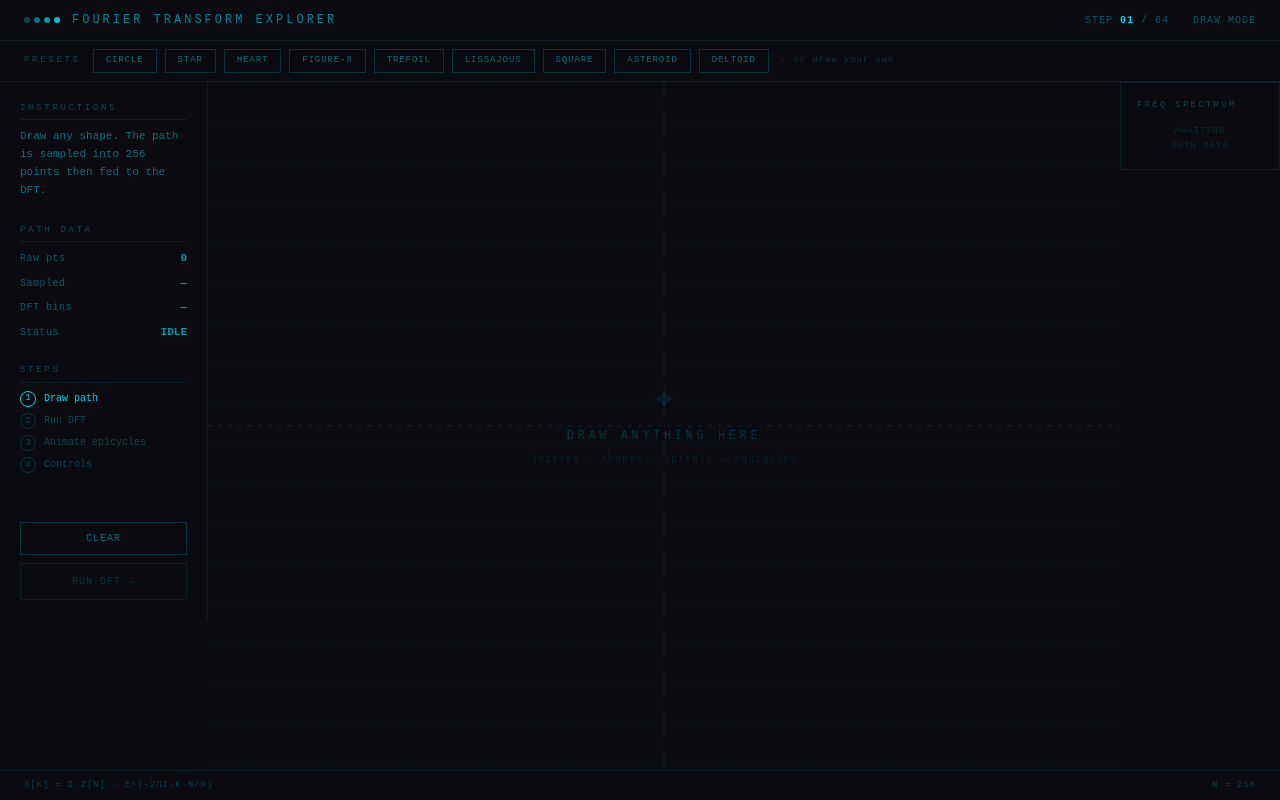
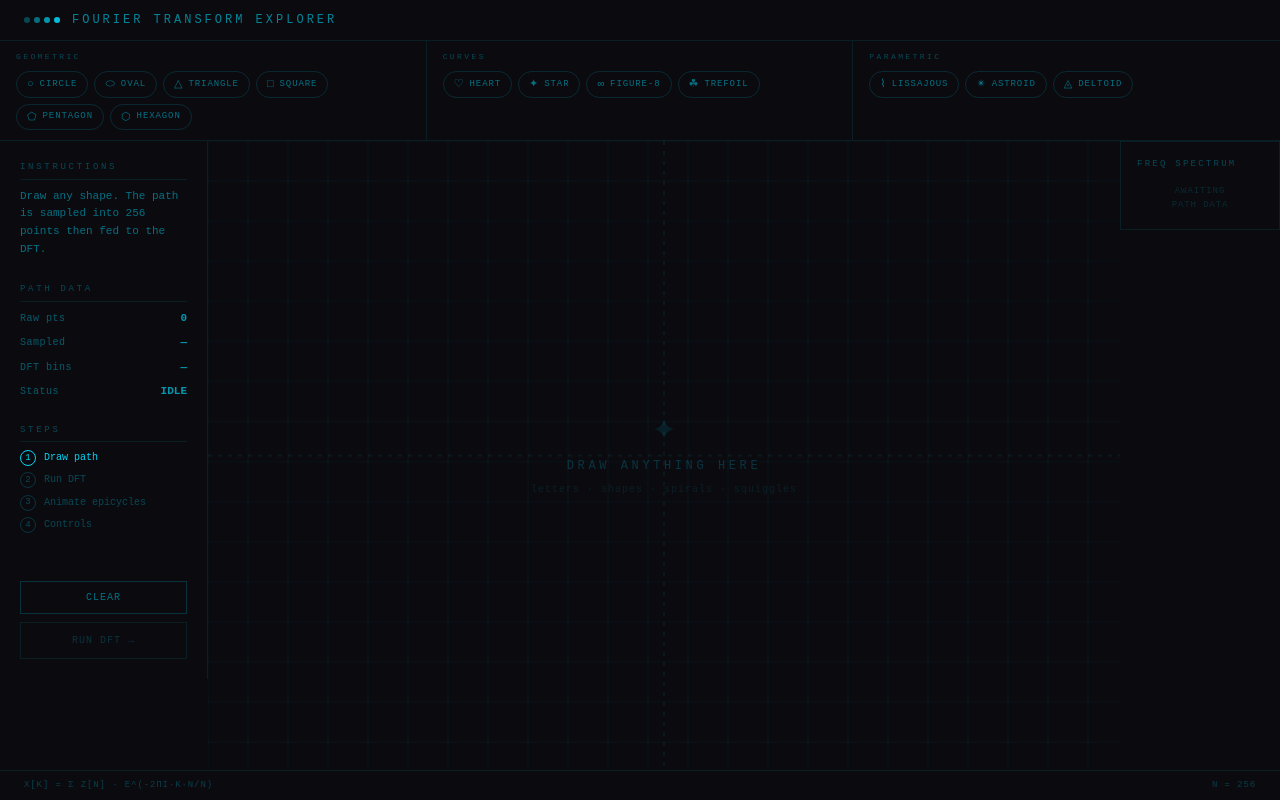
Before and after one commit to Jacob-Dawson/fourier-explorer, a React (Vite) app: page / in a window 1280 px wide. Built offline with nearby package versions, Linux system fonts and the light colour scheme.

Commit message:
added more presets and changed the presetbar

```diff
--- a/src/App.tsx
+++ b/src/App.tsx
@@ -83,16 +83,6 @@ export default function App() {
     setPhase("draw");
   }
 
-  const stepNumber =
-    phase === "animate" ? "04" :
-    phase === "dft" ? "03" :
-    phase === "ready" ? "02" : "01";
-
-  const stepLabel =
-    phase === "animate" ? "Controls" :
-    phase === "dft" ? "Animating" :
-    phase === "ready" ? "DFT Ready" : "Draw Mode";
-
   return (
     <div
       style={{ fontFamily: "'DM Mono', 'Courier New', monospace"}}
@@ -112,19 +102,6 @@ export default function App() {
             </div>
             <span className="text-xs tracking-[0.25em] uppercase text-cyan-400/60">
                 Fourier Transform Explorer
-            </span>
-        </div>
-
-        <div className="flex items-center gap-6 text-[10px] tracking-widest uppercase text-cyan-400/40">
-            <span>
-              Step{" "}
-              <span className="text-cyan-400 font-bold">
-                  {stepNumber}
-              </span>
-              {" / "}04
-            </span>
-            <span>
-                {stepLabel}
             </span>
         </div>
       </header>
@@ -182,7 +159,7 @@ export default function App() {
         {/* Floating controls button - mobile / tablet only */}
         <button
           onClick={() => setDrawerOpen(true)}
-          className="lg:hidden fixed bottom-6 right-6 z-10 w-12 h-12 border border-cyan-400/50 bg-[#0a0a0f] text-cyan-400 text-xs tracking-widest flex items-center justify-center shadow-[0_0_20px_rgba(34,211,238,0.2)] hover:bg-cyan-400 hover:text-black transition-all"
+          className="lg:hidden fixed bottom-6 right-6 z-10 w-12 h-12 border border-cyan-400/50 bg-[#0a0a0f] text-cyan-400 text-xs tracking-widest flex items-center justify-center shadow-[0_0_20px_rgba(34,211,238,0.2)] hover:bg-cyan-400 hover:text-black transition-all cursor-pointer"
         >
           ⚙
         </button>
--- a/src/components/PresetBar.tsx
+++ b/src/components/PresetBar.tsx
@@ -1,5 +1,46 @@
 import type { PresetName } from "../utils/presets";
-import { PRESETS } from "../utils/presets";
+
+interface Preset {
+    name: PresetName;
+    label: string;
+    symbol: string;
+}
+
+interface Category{
+    label: string;
+    presets: Preset[];
+}
+
+const CATEGORIES: Category[] = [
+    {
+        label: "Geometric",
+        presets: [
+            {name: "circle", label: "Circle", symbol: "○"},
+            {name: "oval", label: "Oval", symbol: "⬭"},
+            {name: "triangle", label: "Triangle", symbol: "△"},
+            {name: "square", label: "Square", symbol: "□"},
+            { name: "pentagon", label: "Pentagon", symbol: "⬠" },
+            { name: "hexagon",  label: "Hexagon",  symbol: "⬡" },
+        ],
+    },
+    {
+        label: "Curves",
+        presets: [
+            { name: "heart",   label: "Heart",    symbol: "♡" },
+            { name: "star",    label: "Star",     symbol: "✦" },
+            { name: "figure8", label: "Figure-8", symbol: "∞" },
+            { name: "trefoil", label: "Trefoil",  symbol: "☘" },
+        ],
+    },
+    {
+        label: "Parametric",
+        presets: [
+            { name: "lissajous", label: "Lissajous", symbol: "⌇" },
+            { name: "astroid",   label: "Astroid",   symbol: "✴" },
+            { name: "deltoid",   label: "Deltoid",   symbol: "◬" },
+        ],
+    }
+];
 
 interface PresetBarProps{
     onSelect: (name: PresetName) => void;
@@ -8,25 +49,75 @@ interface PresetBarProps{
 export default function PresetBar({onSelect}: PresetBarProps){
 
     return (
-        <div className="flex items-center gap-3 px-6 py-2 border-b border-cyan-400/10 overflow-x-auto">
-            <span className="text-[9px] tracking-[0.3em] uppercase text-cyan-400/30 shrink-0">
-                Presets
-            </span>
-            <div className="flex gap-2 shrink-0">
-                {PRESETS.map(p => (
-                    <button
-                        key={p.name}
-                        onClick={() => onSelect(p.name)}
-                        className="text-[9px] tracking-widest uppercase px-3 py-1 border border-cyan-400/20 text-cyan-400/50 hover:text-cyan-400 hover:border-cyan-400/50 transition-colors cursor-pointer shrink-0"
+        <div className="border-b border-cyan-400/10 bg-[#0a0a0f]">
+
+            {/* Desktop layout */}
+
+            <div className="hidden lg:grid lg:grid-cols-3 divide-x divide-cyan-400/10">
+                {CATEGORIES.map(cat => (
+                    <div key={cat.label} className="px-4 py-2.5 flex flex-col gap-2">
+                        <span className="text-[8px] tracking-[0.3em] uppercase text-cyan-400/30">
+                            {cat.label}
+                        </span>
+                        <div className="flex flex-wrap gap-1.5">
+                            {cat.presets.map(p => (
+                                <PresetPill key={p.name} preset={p} onSelect={onSelect}/>
+                            ))}
+                        </div>
+                    </div>
+                ))}
+
+            </div>
+
+            {/* Mobile / tablet layout */}
+            <div className="lg:hidden relative">
+                {/* Fade gradient on right edge to indicate more content */}
+                <div className="pointer-events-none absolute right-0 top-0 bottom-0 w-8 bg-gradient-to-l from-[#0a0a0f] to-transparent z-10" />
+
+                <div className="flex flex-wrap items-center gap-2 px-4 py-2">
+                    {CATEGORIES.map((cat, ci) => (
+                    <div
+                        key={cat.label}
+                        className="flex items-center gap-1.5 shrink-0"
                     >
-                        {p.label}
-                    </button>
-                ))}
+                        {ci > 0 && (
+                        <span className="text-cyan-400/15 text-xs mx-1">|</span>
+                        )}
+                        {cat.presets.map(p => (
+                        <PresetPill key={p.name} preset={p} onSelect={onSelect} />
+                        ))}
+                    </div>
+                    ))}
+                    {/* Right padding so last pill clears the fade */}
+                    <div className="w-6 shrink-0" />
+                </div>
             </div>
-            <span className="text-[9px] text-cyan-400/20 tracking-widest shrink-0 hidden md:block">
-                - or draw your own
-            </span>
         </div>
     );
 
 }
+
+// Pill button
+
+function PresetPill({
+    preset,
+    onSelect
+}: {
+    preset: Preset;
+    onSelect: (name: PresetName) => void;
+}) {
+    return(
+        <button
+            onClick={() => onSelect(preset.name)}
+            className="flex items-center gap-1.5 px-2.5 py-1 rounded-full border border-cyan-400/15 text-cyan-400/50 hover:border-cyan-400/60 hover:text-cyan-400 hover:bg-cyan-400/5 transition-all cursor-pointer group shrink-0"
+        >
+            <span className="text-[11px] group-hover:scale-110 transition-transform">
+                {preset.symbol}
+            </span>
+            <span className="text-[9px] tracking-widest uppercase">
+                {preset.label}
+            </span>
+        </button>
+    );
+
+}
--- a/src/index.css
+++ b/src/index.css
@@ -1 +1,10 @@
 @import "tailwindcss";
+
+.scrollbar-hide{
+    -ms-overflow-style: none;
+    scrollbar-width: none;
+}
+
+.scrollbar-hide::-webkit-scrollbar{
+    display: none;
+}
--- a/src/utils/presets.ts
+++ b/src/utils/presets.ts
@@ -1,18 +1,6 @@
 import type { Point } from "../types";
 
-export type PresetName = "circle" | "star" | "heart" | "figure8" | "trefoil" | "lissajous" | "square" | "astroid" | "deltoid";
-
-export const PRESETS: { name: PresetName; label: string }[] = [
-    {name: "circle", label: "Circle"},
-    {name: "star", label: "Star"},
-    {name: "heart", label: "Heart"},
-    {name: "figure8", label: "Figure-8"},
-    {name: "trefoil", label: "Trefoil"},
-    {name: "lissajous", label: "Lissajous"},
-    {name: "square", label: "Square"},
-    {name: "astroid", label: "Asteroid"},
-    {name: "deltoid", label: "Deltoid"}
-];
+export type PresetName = "circle" | "star" | "heart" | "figure8" | "trefoil" | "lissajous" | "square" | "astroid" | "deltoid" | "triangle" | "pentagon" | "hexagon" | "oval";
 
 export function generatePreset(
     name: PresetName,
@@ -88,6 +76,45 @@ export function generatePreset(
                 x = cx + r * (2 * Math.cos(t) + Math.cos(2 * t)) / 3;
                 y = cy + r * (2 * Math.sin(t) - Math.sin(2 * t)) / 3;
                 break;
+
+            case "oval":
+                x = cx + r * Math.cos(t);
+                y = cy + r * 0.55 * Math.sin(t);
+                break;
+
+            case "triangle": {
+                // Smooth parametric triangle
+                const sides = 3;
+                const corner = Math.floor((t / (Math.PI * 2)) * sides);
+                const localT = (t / (Math.PI * 2)) * sides - corner;
+                const a1 = (corner / sides) * Math.PI * 2 - Math.PI / 2;
+                const a2 = ((corner + 1) / sides) * Math.PI * 2 - Math.PI / 2;
+                x = cx + r * (Math.cos(a1) + localT * (Math.cos(a2) - Math.cos(a1)));
+                y = cy + r * (Math.sin(a1) + localT * (Math.sin(a2) - Math.sin(a1)));
+                break;
+            }
+
+            case "pentagon":{
+                const sides = 5;
+                const corner = Math.floor((t / (Math.PI * 2)) * sides);
+                const localT = (t / (Math.PI * 2)) * sides - corner;
+                const a1 = (corner / sides) * Math.PI * 2 - Math.PI / 2;
+                const a2 = ((corner + 1) / sides) * Math.PI * 2 - Math.PI / 2;
+                x = cx + r * (Math.cos(a1) + localT * (Math.cos(a2) - Math.cos(a1)));
+                y = cy + r * (Math.sin(a1) + localT * (Math.sin(a2) - Math.sin(a1)));
+                break;
+            }
+
+            case "hexagon":{
+                const sides = 6;
+                const corner = Math.floor((t / (Math.PI * 2)) * sides);
+                const localT = (t / (Math.PI * 2)) * sides - corner;
+                const a1 = (corner / sides) * Math.PI * 2 - Math.PI / 2;
+                const a2 = ((corner + 1) / sides) * Math.PI * 2 - Math.PI / 2;
+                x = cx + r * (Math.cos(a1) + localT * (Math.cos(a2) - Math.cos(a1)));
+                y = cy + r * (Math.sin(a1) + localT * (Math.sin(a2) - Math.sin(a1)));
+                break;
+            }
         }
 
         points.push({x,y})
```
